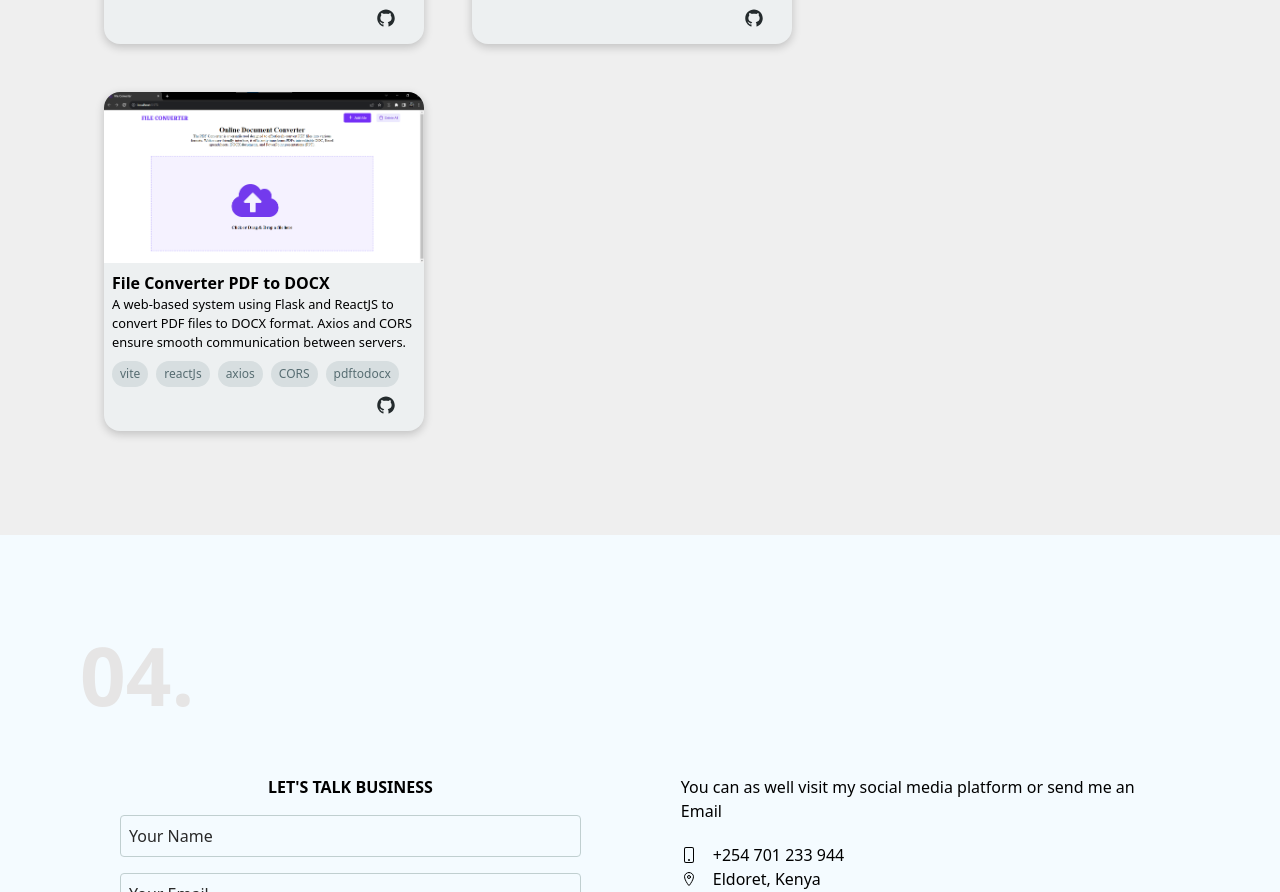
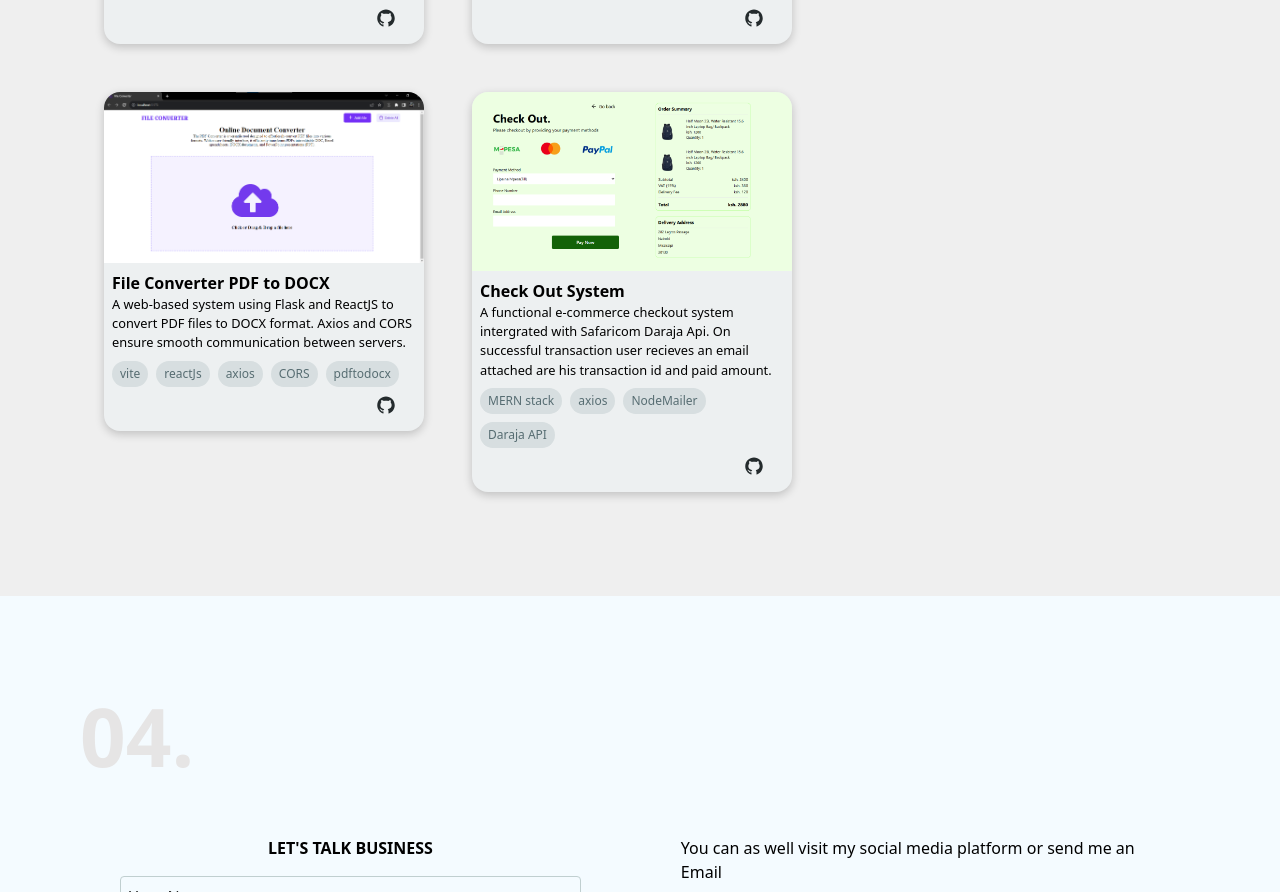
Before and after one commit to mikemills254/portfolio, a React (Vite) app: page / in a window 1280 px wide. Shown: the part 2533-3425 px from the top of the page. Built offline with nearby package versions, Linux system fonts and the light colour scheme; no server answers.

Commit message:
added checout

```diff
--- a/src/Components/pageComponent.jsx
+++ b/src/Components/pageComponent.jsx
@@ -34,6 +34,7 @@ import { AiOutlineGithub, AiFillCodeSandboxCircle, AiFillLinkedin } from 'react-
 import Dots from '../Assets/images/dots.png'
 import { FaXTwitter } from 'react-icons/fa6'
 import Resume from '../Assets/Mike Resume.pdf'
+import checkOut from '../Assets/images/CheckOut.png'
 
 export const HomeContainer = forwardRef(({ sectionId }, ref) => {
     const handleDownloadClick = () => {
@@ -239,6 +240,13 @@ export const PortfolioContainer = forwardRef(({ sectionId }, ref) => {
             tech: ['vite', 'reactJs', 'axios', 'CORS', 'pdftodocx'],
             link: 'https://github.com/mikemills254/docConverter'
         },
+        {
+            title: "Check Out System",
+            description: "A functional e-commerce checkout system intergrated with Safaricom Daraja Api. On successful transaction user recieves an email attached are his transaction id and paid amount.",
+            image: checkOut,
+            tech: ['MERN stack', 'axios', 'NodeMailer', 'Daraja API'],
+            link: 'https://github.com/mikemills254/CheckOut'
+        },
     ]
     return(
         <Wrapper className='Container p-16 flex flex-col items-center justify-center bg-[#f6f9f9] h-[100%]' id={sectionId} ref={ref} style={{backgroundColor: '#efefef'}}>
```
Also changed, not shown: src/Assets/images/CheckOut.png (added).
